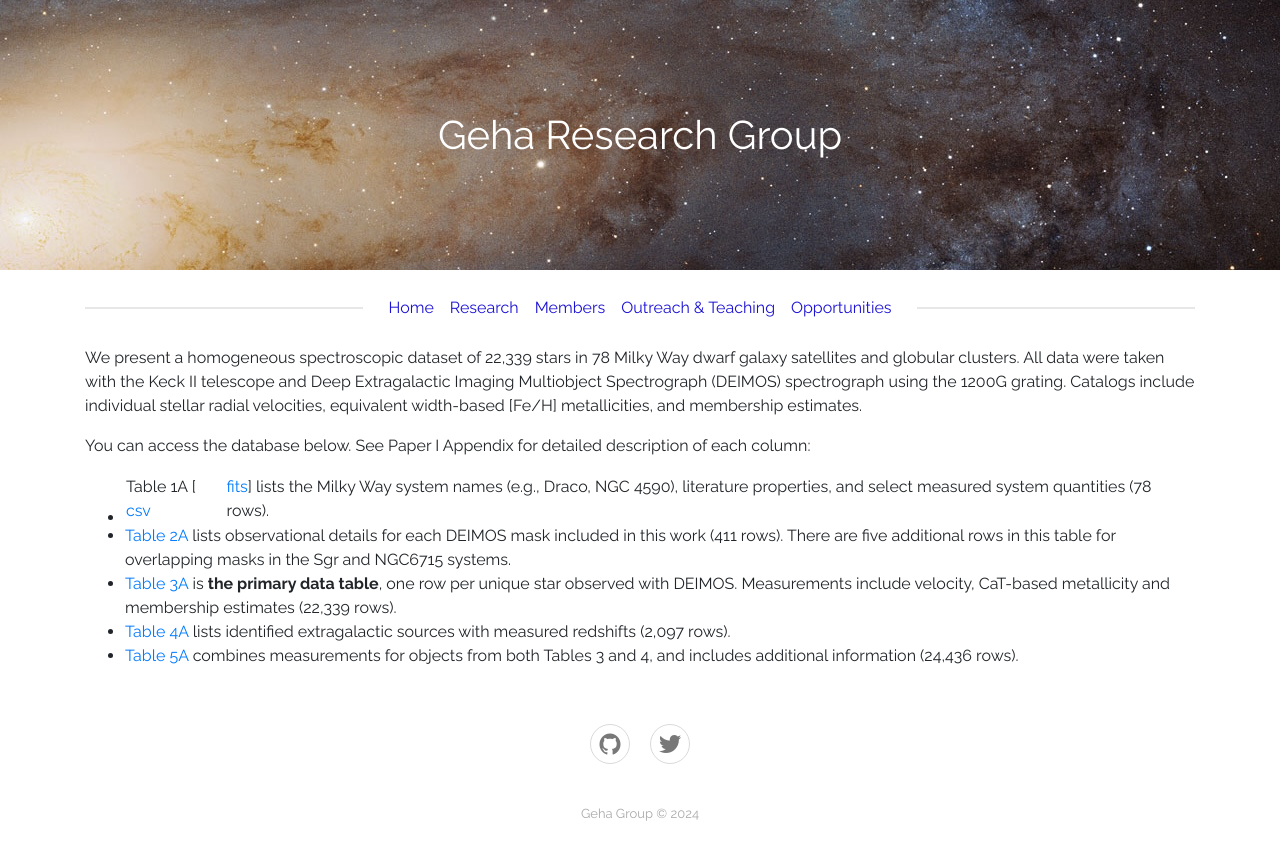
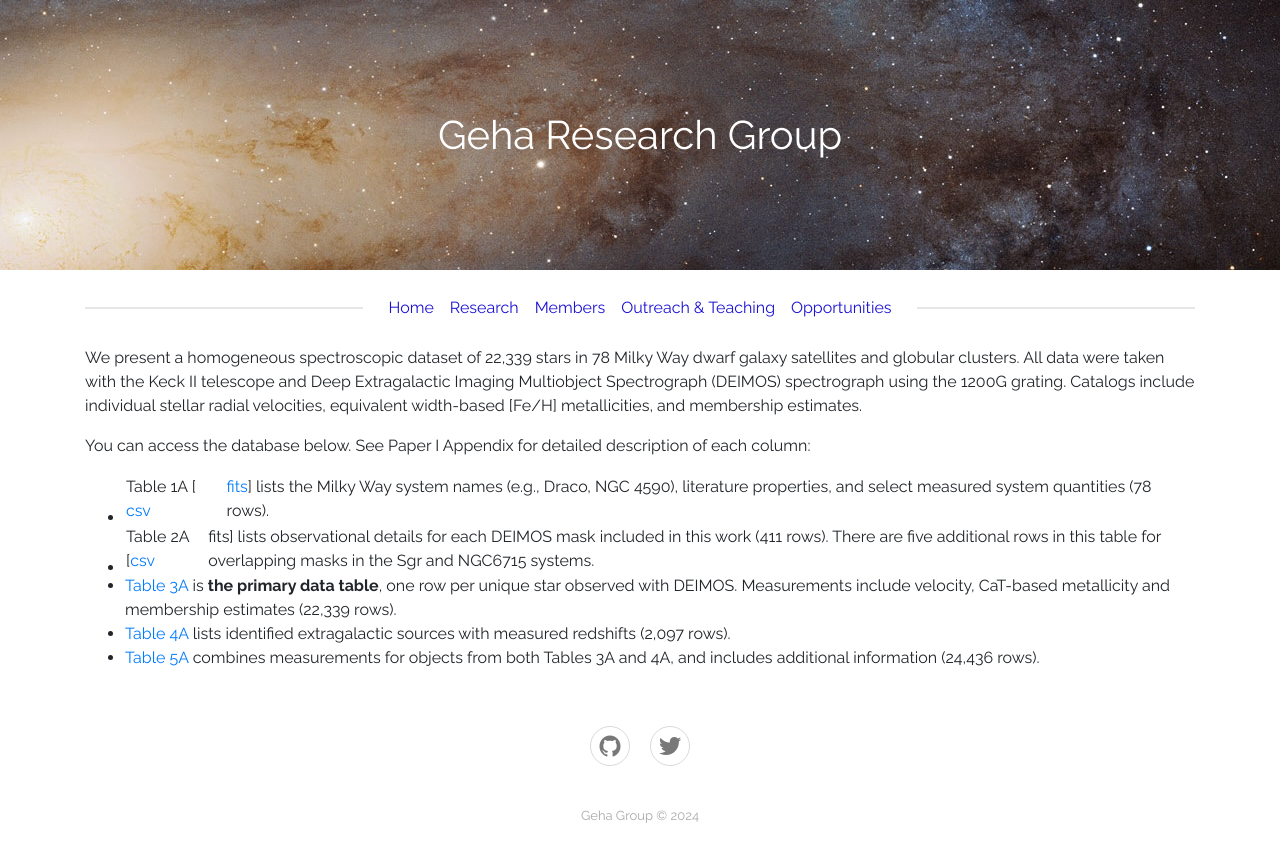
Before and after one commit to geha-group/geha-group.github.io, a Jekyll site: the page built from _deimos/paper1.md, in a window 1280 px wide. Shown: the top 862 px of the page. Built offline with Jekyll 4.4.1, drawn with Linux system fonts in a browser that asks for light colours.

Commit message:
Update paper1.md

```diff
--- a/_deimos/paper1.md
+++ b/_deimos/paper1.md
@@ -14,7 +14,7 @@ and membership estimates.
 
 You can access the database below.   See Paper I Appendix for detailed description of each column:
 - Table 1A [<a href="{{ '/assets/deimos/table1.csv' | relative_url }}"> csv </a> | <a href="https://www.dropbox.com/scl/fi/g8cr8uzhtpnyvkjgq2ld1/table1A_20260110.fits?rlkey=cze6gxvmovg9ks7tnjapuzkdq&st=ioarynwi&dl=0"> fits</a>] lists the Milky Way system names (e.g., Draco, NGC 4590), literature properties, and select measured system quantities (78 rows).
-- <a href="{{ '/assets/deimos/table2.csv' | relative_url }}" download>Table 2A</a> lists observational details for each DEIMOS mask included in this work (411 rows). There are five additional rows in this table for overlapping masks in the Sgr and NGC6715 systems.
+- Table 2A [<a href="{{ '/assets/deimos/table2.csv' | relative_url }}" download>csv</a> | fits] lists observational details for each DEIMOS mask included in this work (411 rows). There are five additional rows in this table for overlapping masks in the Sgr and NGC6715 systems.
 - <a href="{{ '/assets/deimos/table3.csv' | relative_url }}" download>Table 3A</a> is <b>the primary data table</b>, one row per unique star observed with DEIMOS. Measurements include velocity, CaT-based metallicity and membership estimates (22,339 rows).
 - <a href="{{ '/assets/deimos/table4.csv' | relative_url }}" download>Table 4A</a> lists identified extragalactic sources with measured redshifts (2,097 rows).
-- <a href="{{ '/assets/deimos/table5.csv' | relative_url }}" download>Table 5A</a> combines measurements for objects from both Tables 3 and 4, and includes additional information (24,436 rows).
+- <a href="{{ '/assets/deimos/table5.csv' | relative_url }}" download>Table 5A</a> combines measurements for objects from both Tables 3A and 4A, and includes additional information (24,436 rows).
```
